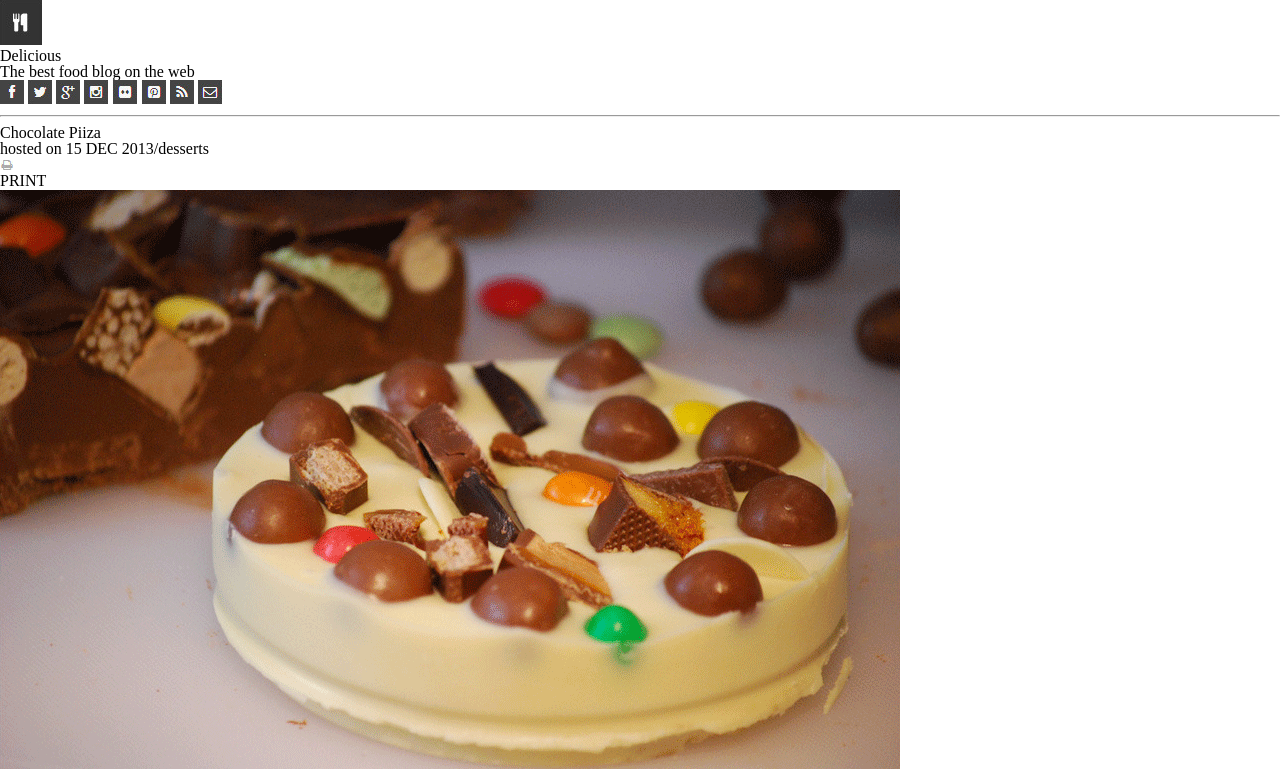
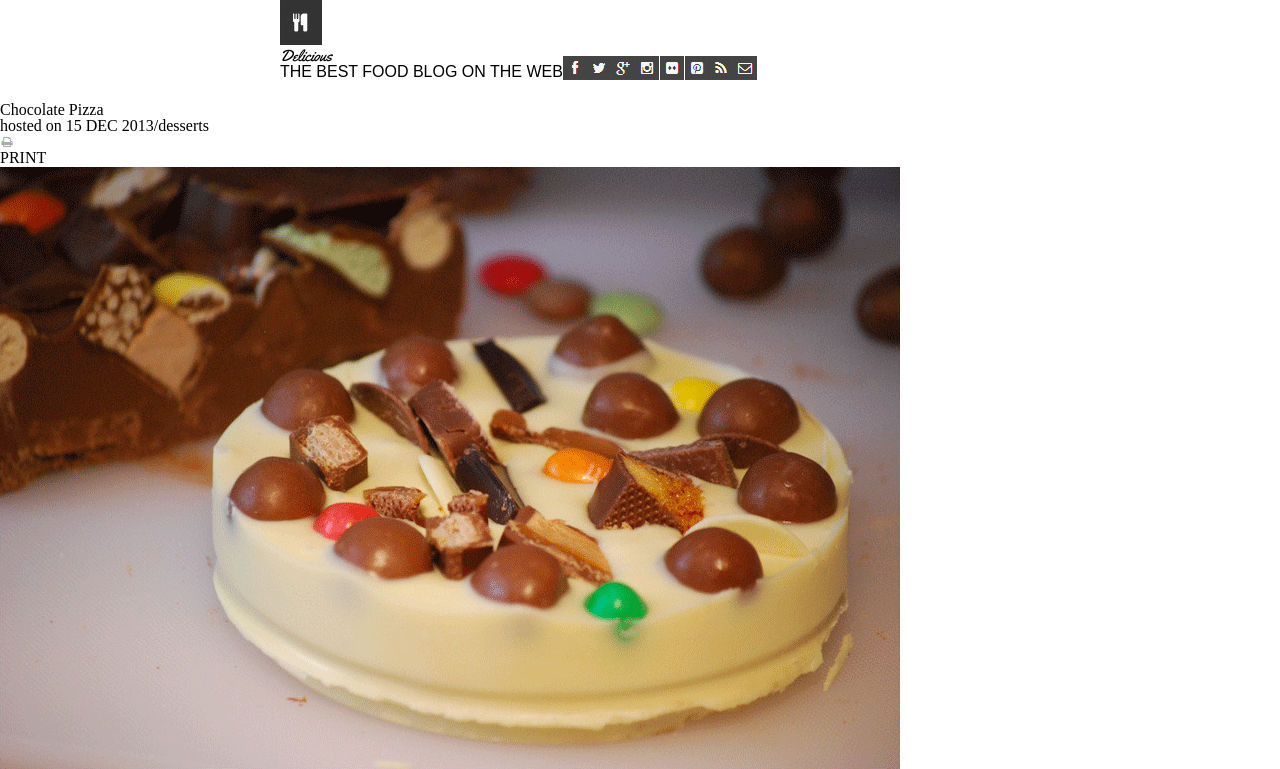
Before and after one commit to JonathanAlbertCross/chocolate-pizza, a plain HTML site: page index.html in a window 1280 px wide. Shown: the top 769 px of the page. Drawn offline with Linux system fonts and the light colour scheme.

Commit message:
My Message

```diff
--- a/index.html
+++ b/index.html
@@ -28,7 +28,7 @@
     <hr />
     <main>
       <div id="recipe-header"></div>
-        <h1>Chocolate Piiza</h1>
+        <h1>Chocolate Pizza</h1>
         <h4>hosted on 15 DEC 2013/desserts</h4>
       </div>
       <div id="print">
--- a/style.css
+++ b/style.css
@@ -0,0 +1,46 @@
+@import url("https://fonts.googleapis.com/css2?family=Yellowtail&display=swap");
+
+body {
+  width: 90%;
+  display: flex;
+  flex-direction: column;
+  margin: 0;
+  padding: 0;
+}
+
+header {
+  width: 90%;
+  display: flex;
+  justify-content: center;
+}
+
+nav {
+  display: flex;
+  align-items: flex-end;
+}
+
+#logo-header {
+  flex-direction: row;
+  justify-content: space-between;
+  align-items: center;
+}
+
+h2 {
+  font-family: "yellowtail", cursive;
+}
+
+h5 {
+  font-family: sans-serif;
+  text-transform: uppercase;
+}
+
+hr {
+  height: 6px;
+  background: url(http://ibrahimjabbari.com/images/hr-11.png) repeat-x 0 0;
+  border: 0;
+}
+
+main {
+  display: flex;
+  flex-direction: column;
+}
```
